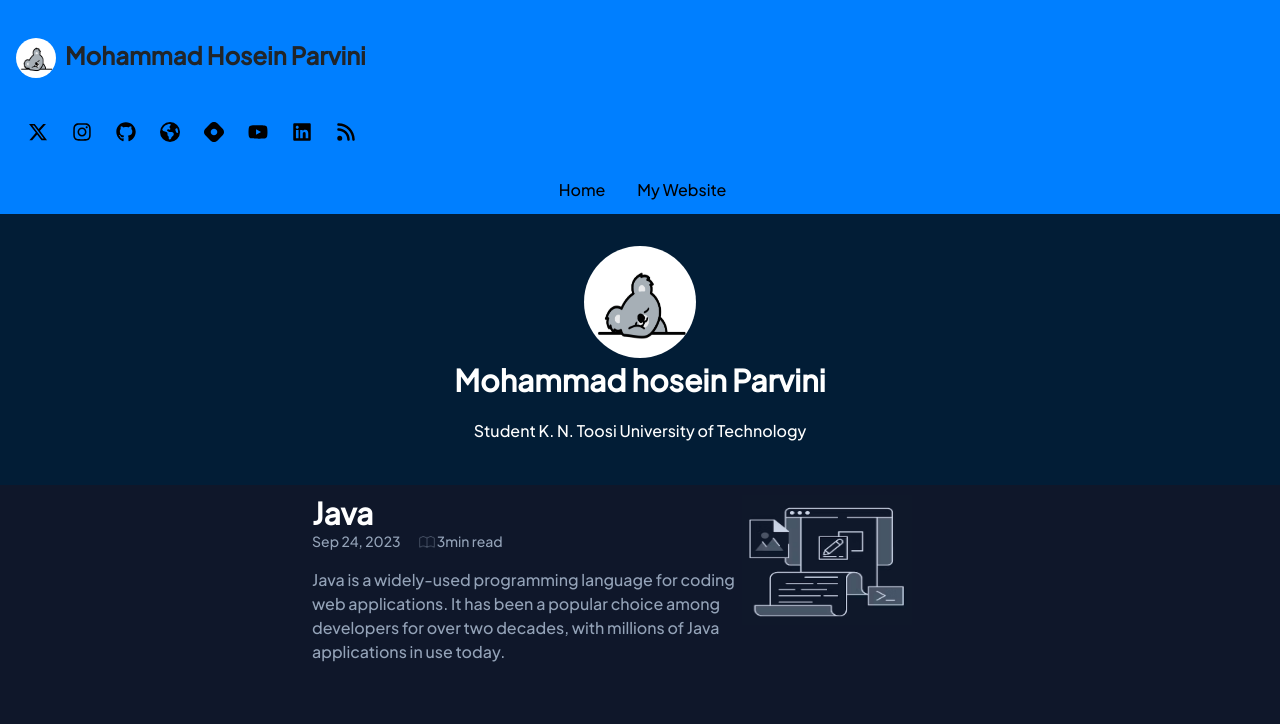
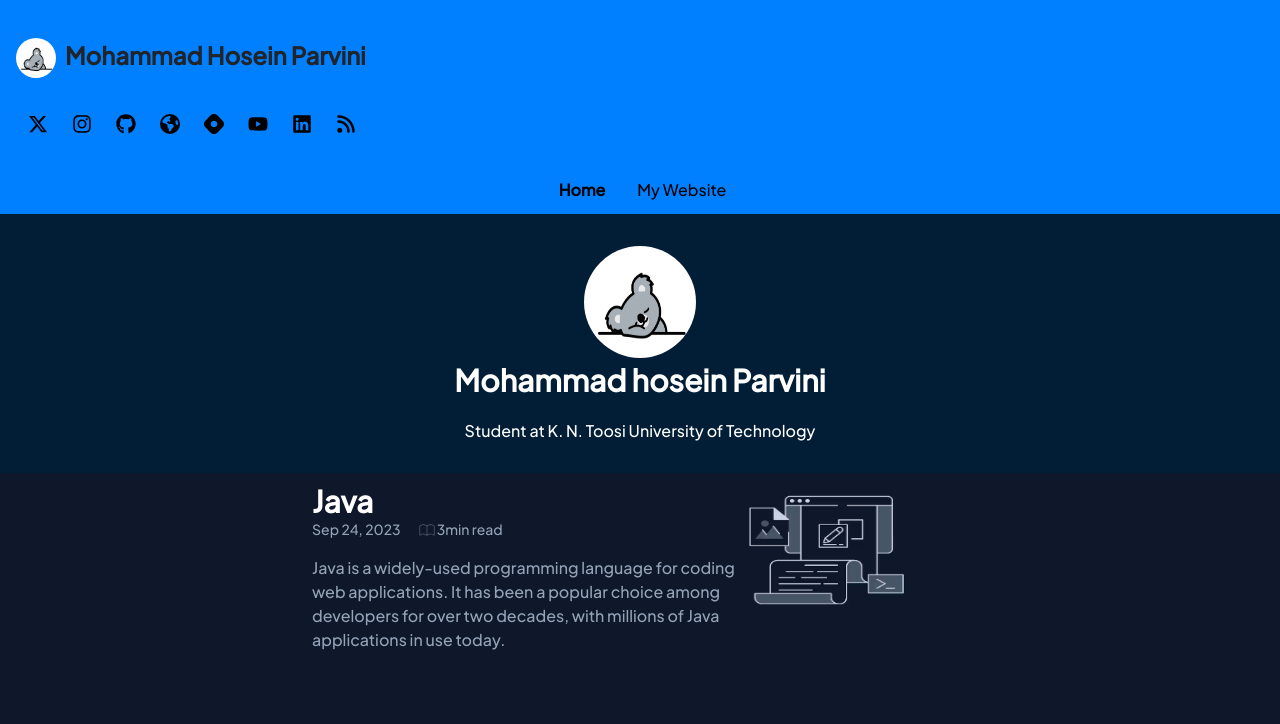
Before and after one commit to parvini82/MyBlog2, a React app in the folder client/: page / in a window 1280 px wide. Shown: the top 724 px of the page. Built offline with nearby package versions, Linux system fonts and the light colour scheme.

Commit message:
styles changed

```diff
--- a/client/src/assets/styles/index.scss
+++ b/client/src/assets/styles/index.scss
@@ -10,13 +10,14 @@
 
     background-color: #007fff;
 
-    padding-top: 16px;
+    padding-top: 24px;
     padding-right:42% ;
     padding-left:36% ;
     #home{
       font-weight: 500;
     }
     a {
+
 
       color: #000000;
       text-align: center;
@@ -34,12 +35,13 @@
       color: #000000;
       border-radius: 10px 10px 10px 10px;
     }
+    .nav1{
+      font-weight: 600;
+
+    }
 
 
-    .nav:active {
 
-      font-weight: bold;
-    }
 
   }
 
@@ -70,12 +72,15 @@
 
     .description {
       overflow: hidden;
-
+      font-size: 16px;
+      font-weight: 100;
+      margin-bottom: 4px;
     }
   }
 
   .logo {
     background-color: #007fff;
+    padding: 0;
     padding-top: 32px;
     display: flex;
     font-size: 24px;
@@ -88,7 +93,7 @@
       height: auto;
 
       margin-left: 16px;
-      margin-bottom: 24px;
+      margin-bottom: 16px;
       margin-top: 0.5%;
       width: 40px;
       height: 40px;
@@ -116,8 +121,10 @@
     background-color: #0b0c10;
     color: #ffffff;
     width: 100%;
+    height: 100%;
     bottom: 0;
-    position: fixed;
+    padding-top: 80px;
+    padding-bottom: 80px;
     font-family: 'raleway';
     text-align: center;
   }
--- a/client/src/assets/styles/post.scss
+++ b/client/src/assets/styles/post.scss
@@ -1,8 +1,16 @@
+@font-face {
+    font-family: 'raleway';
+    src: url('../fonts/PlusJakartaSans-Medium.ttf') format('woff2');
+    font-weight: normal;
+
+  }
+
 .blog-post {
     padding-left: 120px;
     padding-right: 120px;
     margin: 10px;
     margin-bottom: 64px;
+
     align-self: center;
     width: 840px;
     height: 180px;
--- a/client/src/index.html
+++ b/client/src/index.html
@@ -47,7 +47,7 @@
       </a>
     </div>
     <div class="navbar" style="justify-content: right;">
-      <a class="nav active" onclick="showContent('#home')" id="#home">Home</a>
+      <a class="nav1" >Home</a>
       <a class="nav" target="_blank" href="https://www.varzesh3.com/" id="#contact">My Website</a>
 
     </div>
@@ -57,7 +57,7 @@
       <div class="about">
         <img src="./assets/images/logo2.png" class="logo2"></img>
         <p class="name">Mohammad hosein Parvini</p>
-        <p class="description">Student K. N. Toosi University of Technology</p>
+        <p class="description">Student at K. N. Toosi University of Technology</p>
 
       </div>
 
```
